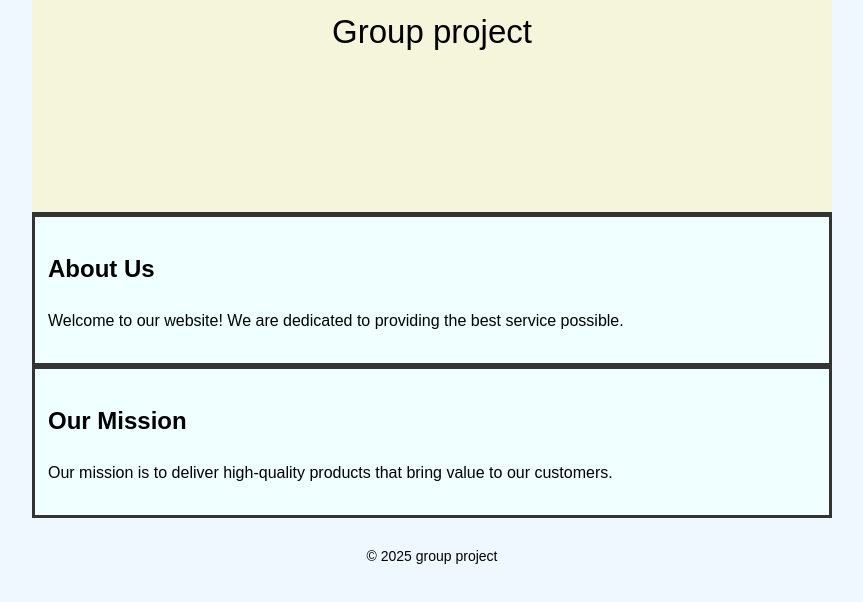
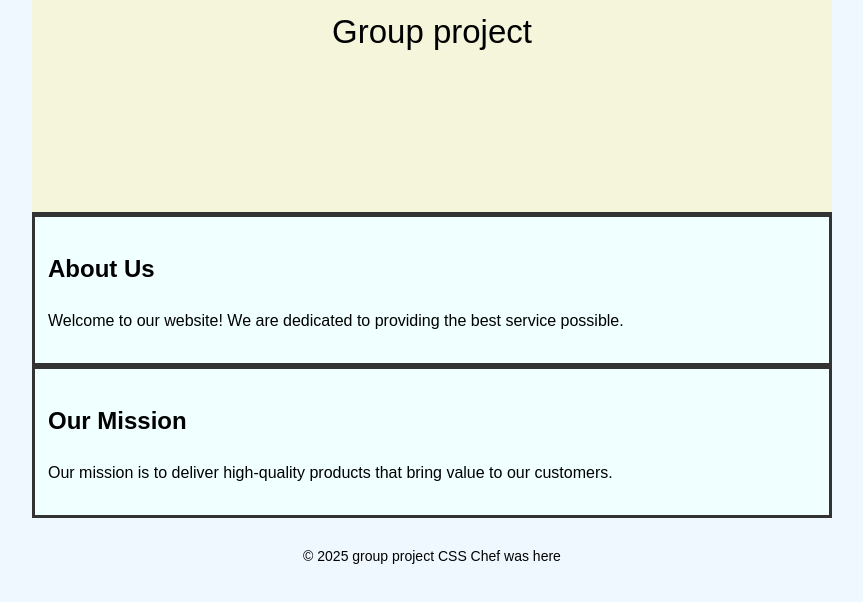
Before and after one commit to 13jel/group-project, a plain HTML site: page index.html in a window 1280 px wide. Shown: the whole page, without its empty margins (208-1071 px from the left). Drawn offline with Linux system fonts and the light colour scheme.

Commit message:
added text to footer

```diff
--- a/index.html
+++ b/index.html
@@ -23,7 +23,7 @@
     </div>
 
       <footer>
-        <p> © 2025 group project </p>
+        <p> © 2025 group project CSS Chef was here</p>
     </footer>
 </body>
 </html>
```
